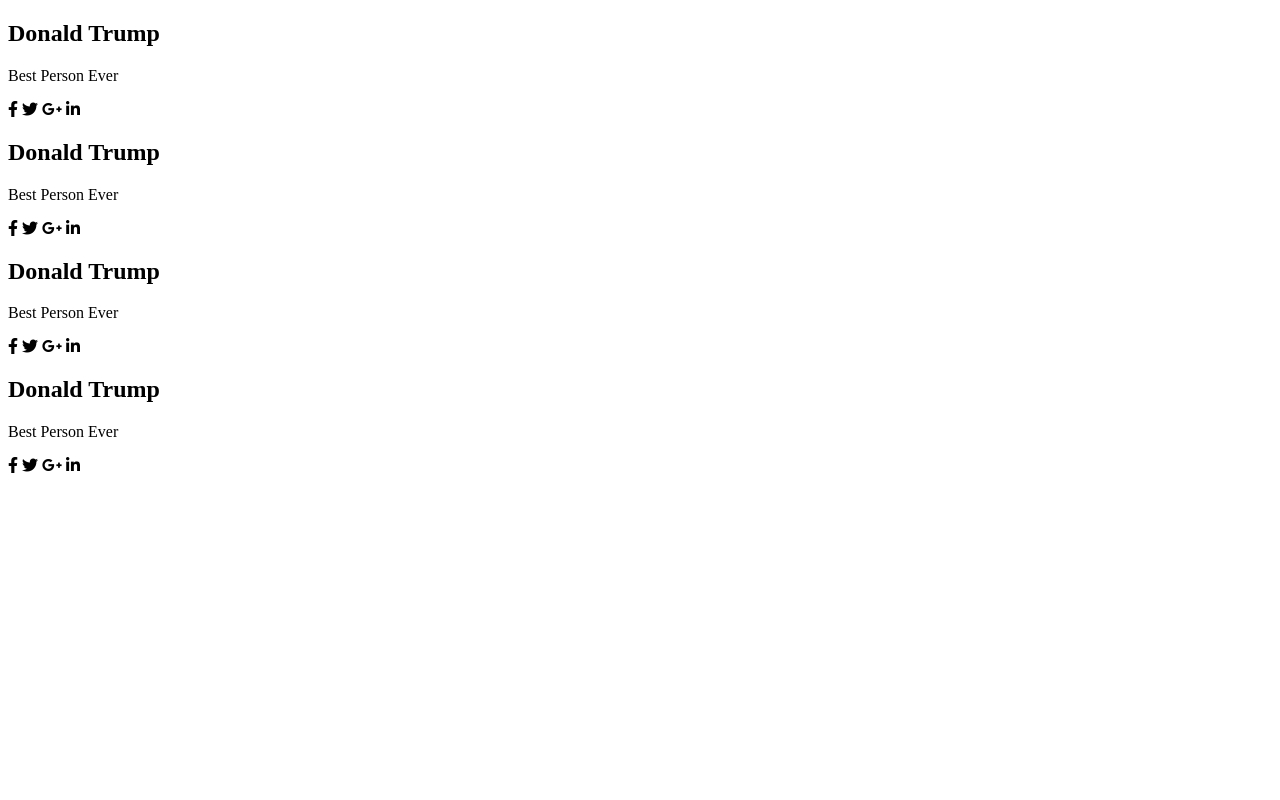
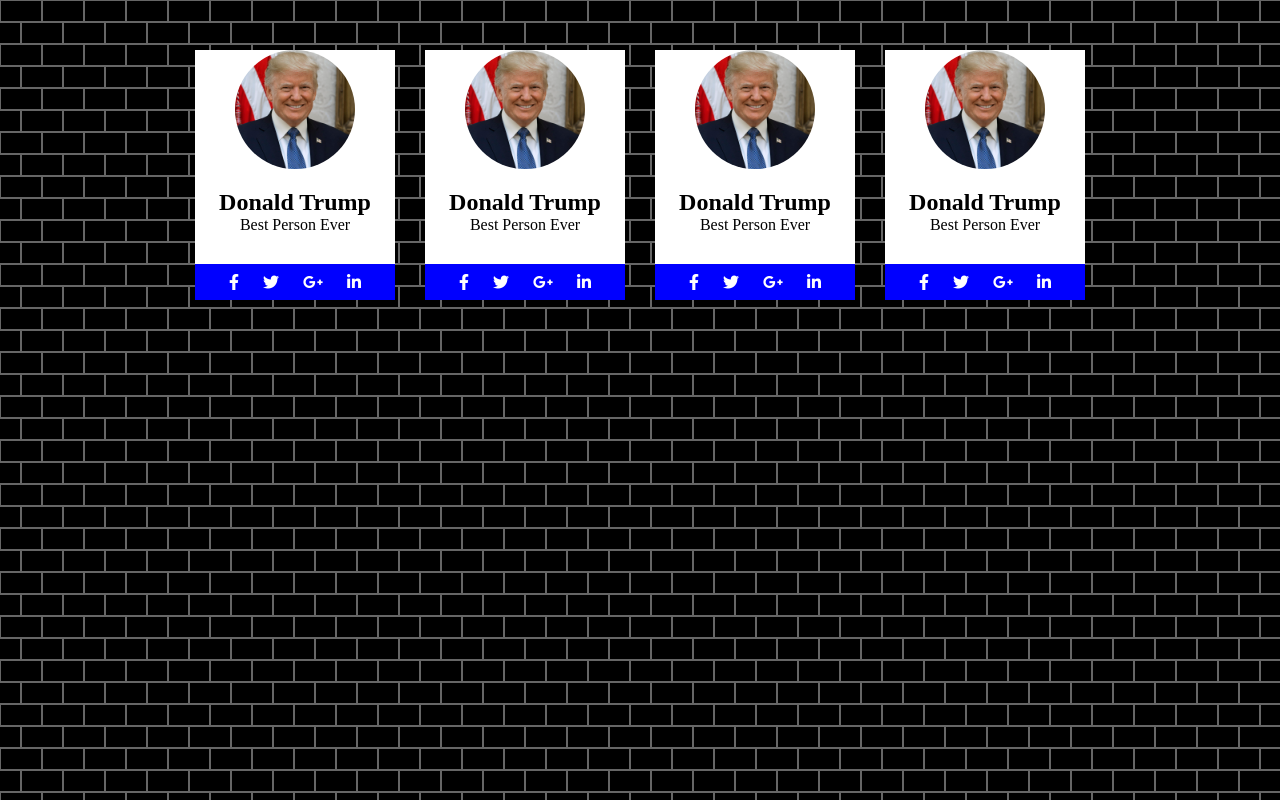
Before and after one commit to RomanOliva10/HTML-CSS-Practice, a plain HTML site: page Card-Flex-One/index.html in a window 1280 px wide. Drawn offline with Linux system fonts and the light colour scheme.

Commit message:
[FIX/FILE]

```diff
--- a/Card-Flex-One/index.html
+++ b/Card-Flex-One/index.html
@@ -4,7 +4,7 @@
     <meta charset="UTF-8">
     <meta http-equiv="X-UA-Compatible" content="IE=edge">
     <meta name="viewport" content="width=device-width, initial-scale=1.0">
-    <link rel="stylesheet" href="xd.css">
+    <link rel="stylesheet" href="style.css">
     <link rel="stylesheet" href="https://cdnjs.cloudflare.com/ajax/libs/font-awesome/5.14.0/css/all.min.css">
     <title>Document</title>
 </head>
--- a/Landing-Shop/style.css
+++ b/Landing-Shop/style.css
@@ -49,8 +49,8 @@
 
 .cards-container .card{
     width: 25%;
-    height: 350px;
-    background-color:rgb(29, 40, 60);
+    height: 360px;
+    background-color: rgb(29, 40, 60);
     text-align: center;
     color: white;
     border-radius: 10px;
```
